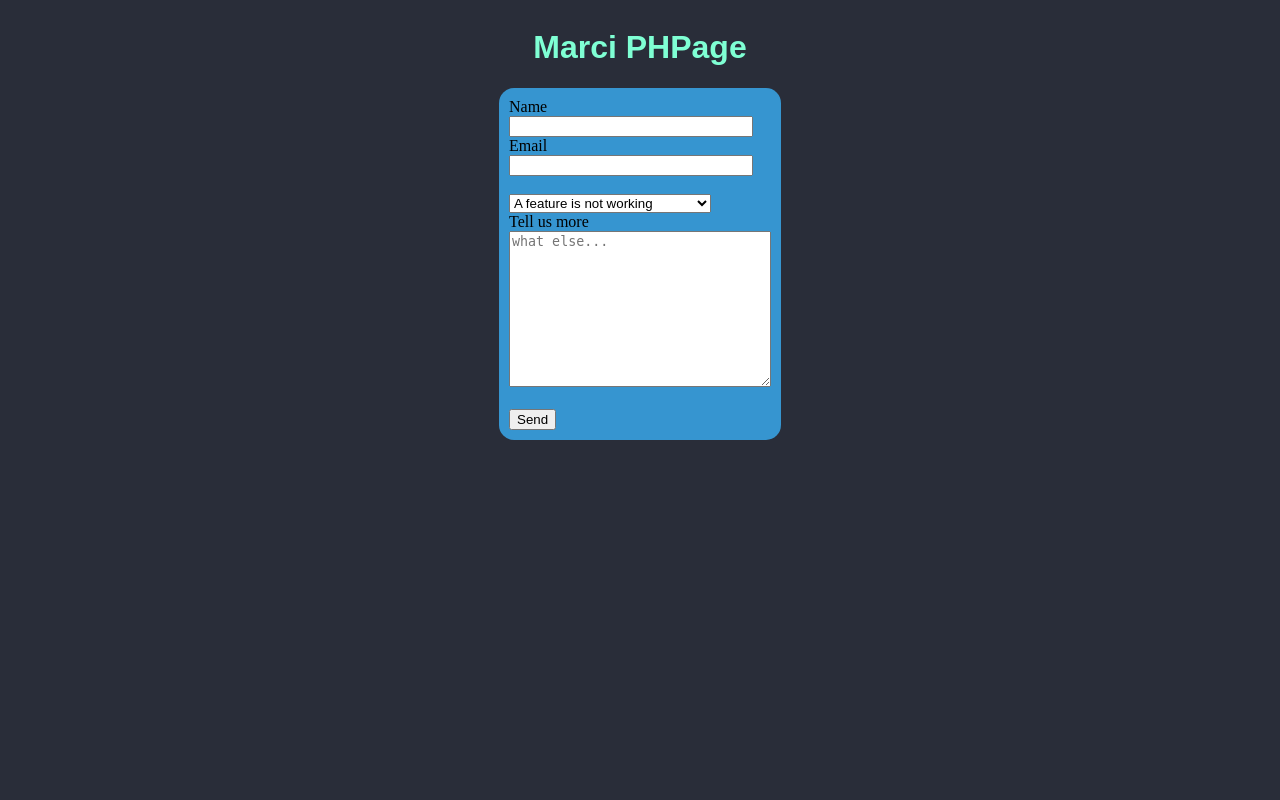
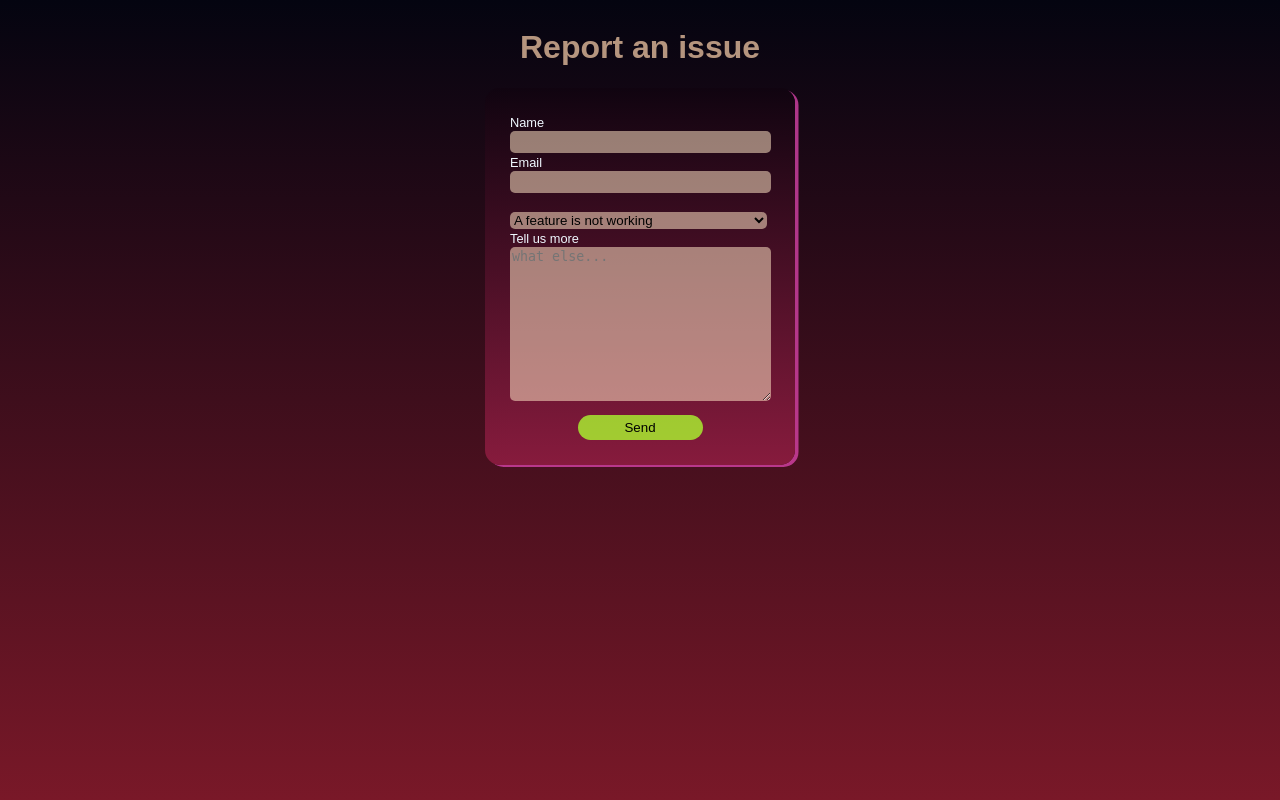
Before and after one commit to marcilustra/SimpleContactForm, a PHP site: page / in a window 1280 px wide. Run offline with PHP 8.4, Linux system fonts and the light colour scheme.

Commit message:
Color scheme and Destination page update

```diff
--- a/assets/styles.css
+++ b/assets/styles.css
@@ -1,9 +1,10 @@
 html {
+    height: 100%;
     background-color: rgba(22, 27, 40, 0.917);
+    background-image: linear-gradient(to top, rgb(121, 24, 40), rgb(4, 4, 16));
 }
 .heading {
-    /* background-color: rgba(56, 140, 208, 0.748); */
-    color: aquamarine;
+    color: rgba(232, 191, 159, 0.772);
     width: fit-content;
     text-align: center;
     font-family: Arial, Helvetica, sans-serif;
@@ -21,15 +22,45 @@ html {
     justify-content: center;
 
     width: fit-content;
-    padding: 10px;
+    padding: 25px;
     border-radius: 15px;
-    background-color: rgb(54, 149, 208);
+    background-color: rgba(37, 94, 130, 0.696);
+    background-image: linear-gradient(to top, rgb(135, 27, 61), rgb(16, 4, 16));
+    box-shadow: 3.5px 2px rgba(218, 67, 170, 0.776);
+}
+#welcome {
+    color: aliceblue;
 }
 br{
-    margin-top: 10px;
+    margin-top: 5px;
     margin-bottom: 5px;
     background-color: aliceblue;
 }
-.form-input > input {
-    width: 90%;
+label {
+    color: aliceblue;
+    font-family: Arial, Helvetica, sans-serif;
+    font-size: 0.8rem;
 }
+.form-input > input, textarea, select, button {
+    width: 99%;
+    background-color: rgba(255, 228, 196, 0.541);
+    border: none;
+    border-radius: 5px;
+}
+input {
+    height: 20px;
+}
+.submit {
+    display: flex;
+    align-items: center;
+    justify-content: center;
+}
+button {
+    /* margin   : auto; */
+    margin-top: 10px;
+    background-color: rgba(172, 255, 47, 0.772);
+    height: 25px;
+    width: 125px;
+    border-radius: 15px;
+
+}
--- a/index.php
+++ b/index.php
@@ -10,7 +10,7 @@
 
 <body>
     <div class="heading">
-        <h1>Marci PHPage</h1>
+        <h1>Report an issue</h1>
     </div>
     <div id="form-body">
         <form action="destination.php" method="post">
@@ -39,7 +39,6 @@
                 <textarea name="comment" id="comment" cols="30" rows="10" required placeholder="what else..."></textarea>
             </div>
             <div class="submit">
-                <br>
                 <button type="submit" value="submit">Send</button>
             </div>
         </form>
```
Also changed, not shown: destination.php (added, +13 -0 lines).
